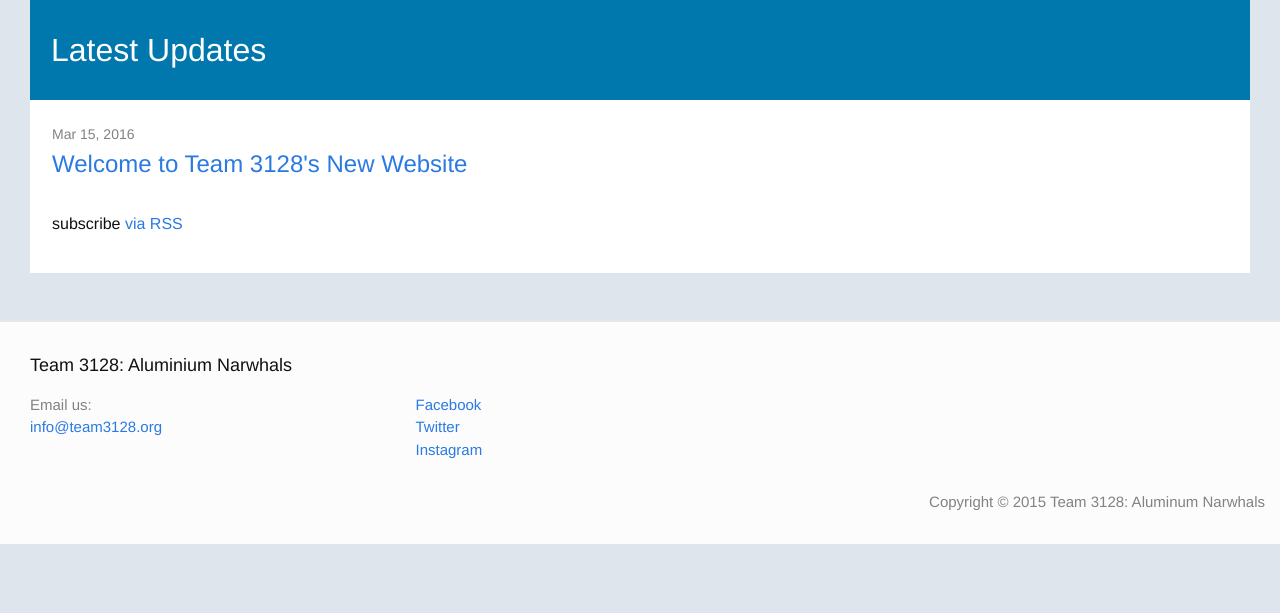
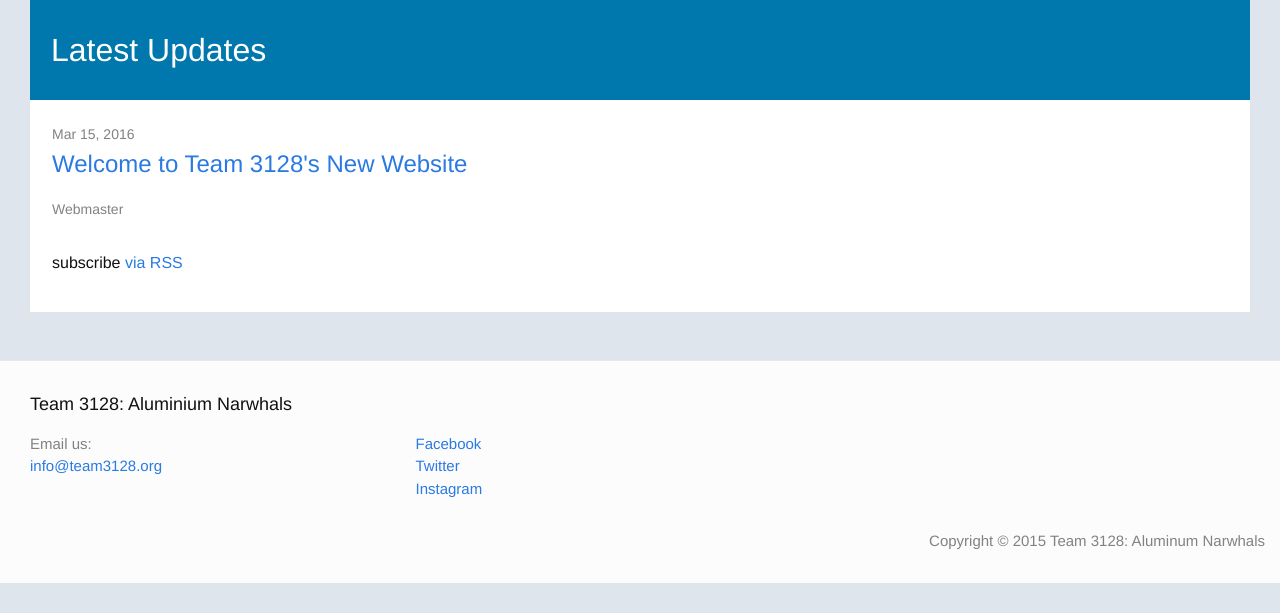
Before and after one commit to uynitsuj/team3128.github.io, a Jekyll site: the page built from index.html, in a window 1280 px wide and 900 px high, scrolled down 735 px, cut to the strip 287-900 px from the top of the window. Built offline with Jekyll 4.4.1, drawn with Linux system fonts in a browser that asks for light colours; before the commit the page ends 1596 px from its top, so only the background shows below that.

Commit message:
Added author information to post list preview

```diff
--- a/index.html
+++ b/index.html
@@ -330,6 +330,7 @@
                         <h2>
                             <a class="post-link" href="{{ post.url | prepend: site.baseurl }}">{{ post.title }}</a>
                         </h2>
+                        <span class="post-meta">{{ post.author }}</span>
                     </li>
                     {% endfor %}
                 </ul>
```
